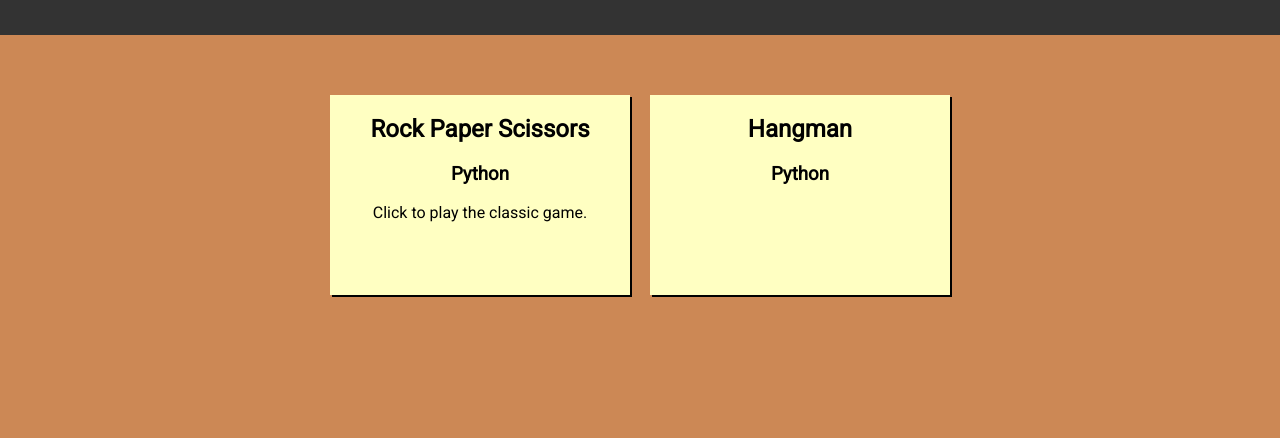
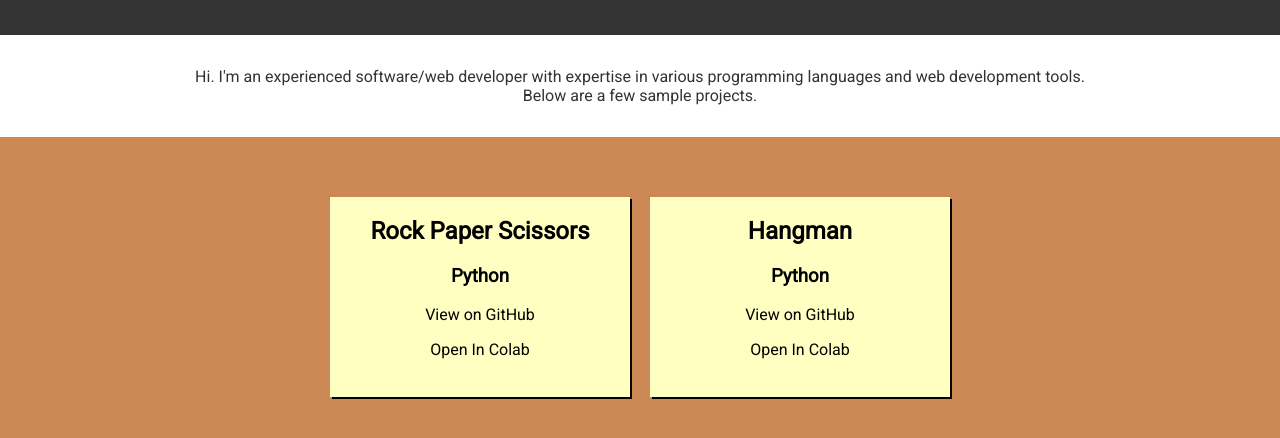
Before and after one commit to chrislockwoodfl/chrislockwoodfl.github.io, a plain HTML site: page index.html in a window 1280 px wide. Shown: the part 78-516 px from the top of the page. Drawn offline with Linux system fonts and the light colour scheme.

Commit message:
Add files via upload

```diff
--- a/index.html
+++ b/index.html
@@ -25,6 +25,9 @@
     <header>
     <h1>Chris Lockwood's Portfolio</h1>
     </header>
+    <div class="desc">
+    <p>Hi. I'm an experienced software/web developer with expertise in various programming languages and web development tools.<br>Below are a few sample projects.<p>
+    </div>
     <!--
     <ul class="my-list">
       <li>Rock Paper Scissors - Python</li>
@@ -34,26 +37,20 @@
     </div>
      -->
 
-      <ivv class="tile">
+      <div class="tile">
         <ul class="tile__list">
-          <li>
-            <a
-              href="index.html"
-              class="is-active tile__item"
-            >
+          <li class="tile__item">
              <h2>Rock Paper Scissors</h2>
              <h3>Python</h3>
-            <p>Click to play the classic game.</p>
-            </a>
+
+            <p><a href="https://github.com/chrislockwoodfl/rock-paper-scissors" target="_blank">View on GitHub</a></p>
+            <p><a href="https://colab.research.google.com/github/chrislockwoodfl/rock-paper-scissors/blob/main/rock-paper-scissors.ipynb" target="_blank">Open In Colab</a></p>
           </li>
-          <li>
-            <a
-              href="index.html"
-              class="tile__item"
-            >
+          <li class="tile__item">
              <h2>Hangman</h2>
              <h3>Python</h3>
-            </a>
+             <p><a href="https://github.com/chrislockwoodfl/hangman" target="_blank">View on GitHub</a></p>
+            <p><a href="https://colab.research.google.com/github/chrislockwoodfl/hangman/blob/main/hangman.ipynb" target="_blank">Open In Colab</a></p>
           </li>
 
           <!--
--- a/style.css
+++ b/style.css
@@ -13,6 +13,14 @@ header {
   color: white;
   padding: 1rem 0;
 }
+
+.desc {
+  background: white;
+  color: #333;
+  padding: 1rem 0;
+/*  width: 80%; */
+}
+
 
 .flex-header {
   display: flex;
```
